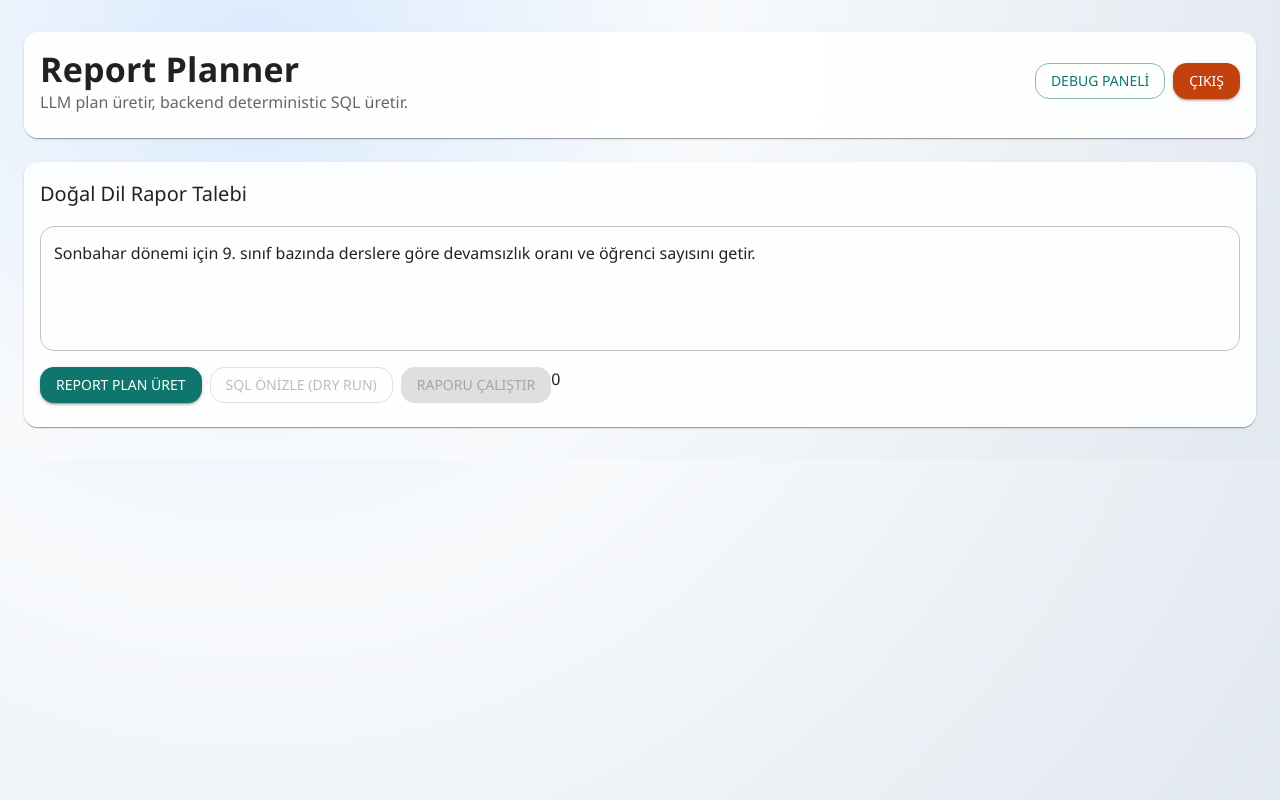
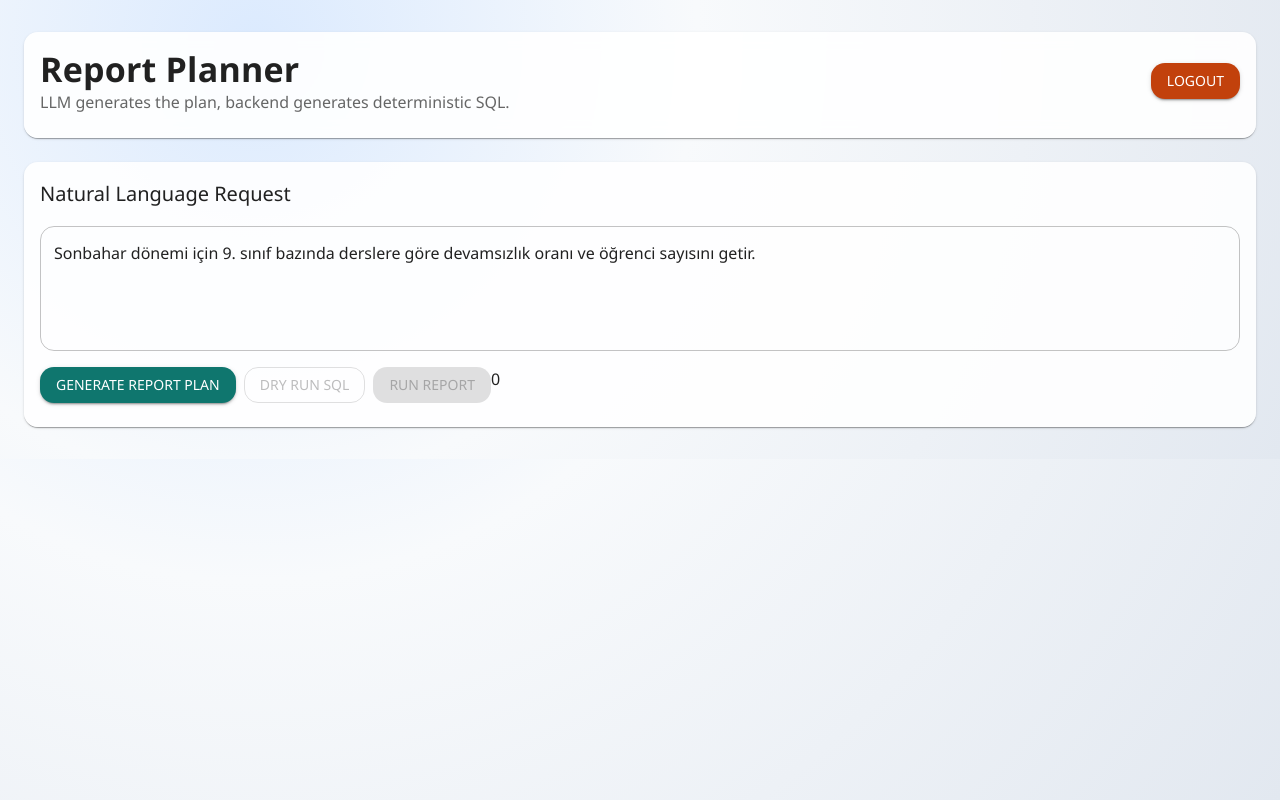
Before and after one commit to CengizCiftci/AI_Report_Builder, a Next.js app in the folder frontend/: page /dashboard in a window 1280 px wide. Built offline with nearby package versions, Linux system fonts and the light colour scheme; sample sign-in values are in the browser's storage.

Commit message:
Mesajlar ingilizceye cevrildi

```diff
--- a/frontend/app/dashboard/page.js
+++ b/frontend/app/dashboard/page.js
@@ -123,7 +123,7 @@ export default function DashboardPage() {
   async function handleGeneratePlan() {
     const nextPrompt = prompt.trim();
     if (!nextPrompt) {
-      setError("Lütfen rapor talebini girin.");
+      setError("Please enter a report request.");
       return;
     }
 
@@ -183,18 +183,15 @@ export default function DashboardPage() {
               <Box>
                 <Typography variant="h4">Report Planner</Typography>
                 <Typography color="text.secondary">
-                  LLM plan üretir, backend deterministic SQL üretir.
+                  LLM generates the plan, backend generates deterministic SQL.
                 </Typography>
               </Box>
               <Stack direction="row" spacing={1} alignItems="center">
                 {(user?.roles || []).map((role) => (
                   <Chip key={role} label={role} color="primary" variant="outlined" />
                 ))}
-                <Button variant="outlined" onClick={() => setDebugOpen(true)}>
-                  Debug Paneli
-                </Button>
                 <Button onClick={handleLogout} color="secondary" variant="contained">
-                  Çıkış
+                  Logout
                 </Button>
               </Stack>
             </Stack>
@@ -204,17 +201,17 @@ export default function DashboardPage() {
         <Card sx={{ backgroundColor: "var(--paper-surface)" }}>
           <CardContent>
             <Stack spacing={2}>
-              <Typography variant="h6">Doğal Dil Rapor Talebi</Typography>
+              <Typography variant="h6">Natural Language Request</Typography>
               {clarificationQuestion ? (
                 <Alert severity="info">
-                  <Typography variant="subtitle2">Ek açıklama gerekli</Typography>
+                  <Typography variant="subtitle2">Additional Information Required</Typography>
                   <Typography variant="body2">{clarificationQuestion}</Typography>
                 </Alert>
               ) : null}
               {promptHistory.length ? (
                 <Paper variant="outlined" sx={{ p: 1.5 }}>
                   <Typography variant="subtitle2" sx={{ mb: 1 }}>
-                    Önceki Promptlar
+                    Previous Prompts
                   </Typography>
                   <Stack spacing={0.5}>
                     {promptHistory.map((item, idx) => (
@@ -232,20 +229,20 @@ export default function DashboardPage() {
                 onChange={(e) => setPrompt(e.target.value)}
                 placeholder={
                   clarificationQuestion
-                    ? "Ek açıklama/yanıt prompt'unu girin"
-                    : "Ör: Son 30 günde okul bazında devamsızlık oranı ve öğrenci sayısı"
+                    ? "Additional Information Prompt"
+                    : "Example: Absenteeism rate and student count by school in the last 30 days"
                 }
               />
               <Stack direction="row" spacing={1}>
                 <Button variant="contained" onClick={handleGeneratePlan} disabled={loadingPlan || !token}>
                   {loadingPlan
-                    ? "Plan üretiliyor..."
+                    ? "Generating Plan..."
                     : clarificationQuestion
-                      ? "Yanıtı Ekle ve Report Plan Üret"
-                      : "REPORT Plan Üret"}
+                      ? "Add Response and Generate Report Plan"
+                      : "Generate Report Plan"}
                 </Button>
                 <Button variant="outlined" onClick={handleDryRun} disabled={!scopedPlan || loadingExec || loadingPlan}>
-                  SQL Önizle (Dry Run)
+                  Dry Run SQL
                 </Button>
                 <Button
                   variant="contained"
@@ -253,11 +250,11 @@ export default function DashboardPage() {
                   onClick={handleRunReport}
                   disabled={!scopedPlan || loadingExec || loadingPlan}
                 >
-                  {loadingExec ? "Çalışıyor..." : "Raporu Çalıştır"}
+                  {loadingExec ? "Running..." : "Run Report"}
                 </Button>
                 {(clarificationQuestion || promptHistory.length) && (
                   <Button variant="text" color="inherit" onClick={handleResetPromptFlow}>
-                    Akışı Sıfırla
+                    Reset Flow
                   </Button>
                 )}
               </Stack>
@@ -271,10 +268,10 @@ export default function DashboardPage() {
           <Card sx={{ backgroundColor: "var(--paper-surface)" }}>
             <CardContent>
               <Stack spacing={2}>
-                <Typography variant="h6">Rapor Sonucu</Typography>
-                <Typography variant="body2" color="text.secondary">
-                  Teknik plan ve SQL detaylarını sağ üstteki <strong>Debug Paneli</strong> üzerinden isteğe bağlı izleyebilirsiniz.
-                </Typography>
+                <Typography variant="h6">Report Result</Typography>
+                <Button variant="outlined" onClick={() => setDebugOpen(true)}>
+                  Report Plan Panel
+                </Button>
                 <Divider />
                 {execResult.rows?.length ? (
                   <Table size="small">
@@ -297,7 +294,7 @@ export default function DashboardPage() {
                   </Table>
                 ) : (
                   <Typography variant="body2" color="text.secondary">
-                    Dry run veya boş sonuç döndü.
+                    Dry run or empty result returned.
                   </Typography>
                 )}
               </Stack>
@@ -310,18 +307,18 @@ export default function DashboardPage() {
         <Box sx={{ width: { xs: "100vw", sm: 520 }, p: 2 }}>
           <Stack spacing={2}>
             <Stack direction="row" alignItems="center" justifyContent="space-between">
-              <Typography variant="h6">Debug Paneli</Typography>
-              <IconButton onClick={() => setDebugOpen(false)} aria-label="debug panelini kapat">
+              <Typography variant="h6">Report Plan Panel</Typography>
+              <IconButton onClick={() => setDebugOpen(false)} aria-label="Close Report Plan Panel">
                 <CloseIcon />
               </IconButton>
             </Stack>
             <Typography variant="body2" color="text.secondary">
-              Bu panelde planlama ve SQL üretim adımlarının ham çıktıları yer alır.
+              This panel contains the raw outputs of the planning and SQL generation steps.
             </Typography>
             <Divider />
 
             <JsonPreview title="LLM Draft Plan (planResult?.plan)" data={planResult?.plan} />
-            <JsonPreview title="Scope Uygulanmış Plan (planResult?.scopedPlan)" data={planResult?.scopedPlan} />
+            <JsonPreview title="Scoped Plan (planResult?.scopedPlan)" data={planResult?.scopedPlan} />
 
             <Paper
               variant="outlined"
@@ -330,10 +327,10 @@ export default function DashboardPage() {
               <Typography variant="subtitle2" sx={{ mb: 1, color: "#94a3b8" }}>
                 SQL (execResult.sql)
               </Typography>
-              <pre style={{ margin: 0, fontSize: 12 }}>{execResult?.sql || "Henüz SQL üretilmedi."}</pre>
+              <pre style={{ margin: 0, fontSize: 12 }}>{execResult?.sql || "SQL not yet generated."}</pre>
             </Paper>
 
-            <JsonPreview title="SQL Parametreleri (execResult.params)" data={execResult?.params || []} />
+            <JsonPreview title="SQL Parameters (execResult.params)" data={execResult?.params || []} />
           </Stack>
         </Box>
       </Drawer>
```
Also changed, not shown: 1 other file (tests, documents, lock files or other folders).
